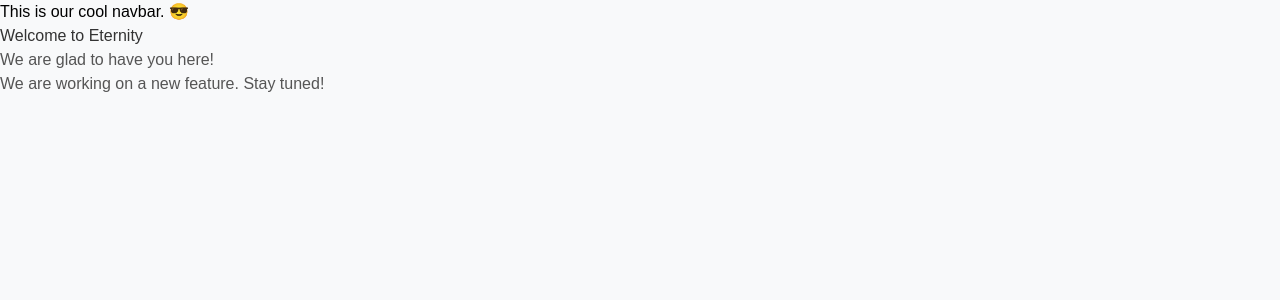
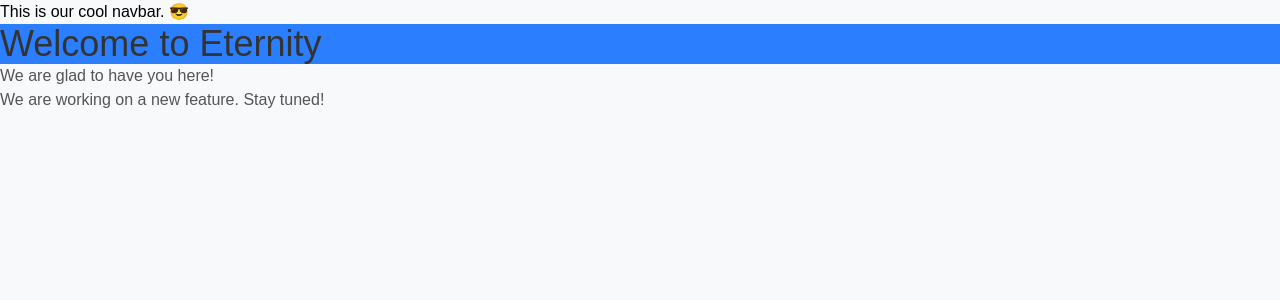
Before and after one commit to StarDust130/Django, a Django app: page / in a window 1280 px wide. Shown: the top 300 px of the page. Run offline with Django 5.2, Linux system fonts and the light colour scheme; some libraries are stand-ins or nearby versions.

Commit message:
Enhance index.html with Tailwind CSS classes for improved styling and add styles.css for Tailwind CSS integration

```diff
--- a/eternity/templates/website/index.html
+++ b/eternity/templates/website/index.html
@@ -2,7 +2,7 @@
 
 {% block title %}Eternity{% endblock %}
 {% block content %}
-    <h1>Welcome to Eternity</h1>
+    <h1 class="bg-blue-500 text-4xl">Welcome to Eternity</h1>
     <p>We are glad to have you here!</p>
     <p>We are working on a new feature. Stay tuned!</p>
 {% endblock %}
--- /dev/null
+++ b/eternity/theme/static/css/dist/styles.css
@@ -0,0 +1,270 @@
+/*! tailwindcss v4.1.6 | MIT License | https://tailwindcss.com */
+@layer properties;
+@layer theme, base, components, utilities;
+@layer theme {
+  :root, :host {
+    --font-sans: ui-sans-serif, system-ui, sans-serif, "Apple Color Emoji",
+      "Segoe UI Emoji", "Segoe UI Symbol", "Noto Color Emoji";
+    --font-serif: ui-serif, Georgia, Cambria, "Times New Roman", Times, serif;
+    --font-mono: ui-monospace, SFMono-Regular, Menlo, Monaco, Consolas, "Liberation Mono",
+      "Courier New", monospace;
+    --color-blue-500: oklch(62.3% 0.214 259.815);
+    --color-gray-50: oklch(98.5% 0.002 247.839);
+    --text-4xl: 2.25rem;
+    --text-4xl--line-height: calc(2.5 / 2.25);
+    --text-5xl: 3rem;
+    --text-5xl--line-height: 1;
+    --text-8xl: 6rem;
+    --text-8xl--line-height: 1;
+    --tracking-normal: 0em;
+    --leading-normal: 1.5;
+    --default-font-family: var(--font-sans);
+    --default-mono-font-family: var(--font-mono);
+  }
+}
+@layer base {
+  *, ::after, ::before, ::backdrop, ::file-selector-button {
+    box-sizing: border-box;
+    margin: 0;
+    padding: 0;
+    border: 0 solid;
+  }
+  html, :host {
+    line-height: 1.5;
+    -webkit-text-size-adjust: 100%;
+    tab-size: 4;
+    font-family: var(--default-font-family, ui-sans-serif, system-ui, sans-serif, "Apple Color Emoji", "Segoe UI Emoji", "Segoe UI Symbol", "Noto Color Emoji");
+    font-feature-settings: var(--default-font-feature-settings, normal);
+    font-variation-settings: var(--default-font-variation-settings, normal);
+    -webkit-tap-highlight-color: transparent;
+  }
+  hr {
+    height: 0;
+    color: inherit;
+    border-top-width: 1px;
+  }
+  abbr:where([title]) {
+    -webkit-text-decoration: underline dotted;
+    text-decoration: underline dotted;
+  }
+  h1, h2, h3, h4, h5, h6 {
+    font-size: inherit;
+    font-weight: inherit;
+  }
+  a {
+    color: inherit;
+    -webkit-text-decoration: inherit;
+    text-decoration: inherit;
+  }
+  b, strong {
+    font-weight: bolder;
+  }
+  code, kbd, samp, pre {
+    font-family: var(--default-mono-font-family, ui-monospace, SFMono-Regular, Menlo, Monaco, Consolas, "Liberation Mono", "Courier New", monospace);
+    font-feature-settings: var(--default-mono-font-feature-settings, normal);
+    font-variation-settings: var(--default-mono-font-variation-settings, normal);
+    font-size: 1em;
+  }
+  small {
+    font-size: 80%;
+  }
+  sub, sup {
+    font-size: 75%;
+    line-height: 0;
+    position: relative;
+    vertical-align: baseline;
+  }
+  sub {
+    bottom: -0.25em;
+  }
+  sup {
+    top: -0.5em;
+  }
+  table {
+    text-indent: 0;
+    border-color: inherit;
+    border-collapse: collapse;
+  }
+  :-moz-focusring {
+    outline: auto;
+  }
+  progress {
+    vertical-align: baseline;
+  }
+  summary {
+    display: list-item;
+  }
+  ol, ul, menu {
+    list-style: none;
+  }
+  img, svg, video, canvas, audio, iframe, embed, object {
+    display: block;
+    vertical-align: middle;
+  }
+  img, video {
+    max-width: 100%;
+    height: auto;
+  }
+  button, input, select, optgroup, textarea, ::file-selector-button {
+    font: inherit;
+    font-feature-settings: inherit;
+    font-variation-settings: inherit;
+    letter-spacing: inherit;
+    color: inherit;
+    border-radius: 0;
+    background-color: transparent;
+    opacity: 1;
+  }
+  :where(select:is([multiple], [size])) optgroup {
+    font-weight: bolder;
+  }
+  :where(select:is([multiple], [size])) optgroup option {
+    padding-inline-start: 20px;
+  }
+  ::file-selector-button {
+    margin-inline-end: 4px;
+  }
+  ::placeholder {
+    opacity: 1;
+  }
+  @supports (not (-webkit-appearance: -apple-pay-button))  or (contain-intrinsic-size: 1px) {
+    ::placeholder {
+      color: currentcolor;
+    }
+    @supports (color: color-mix(in lab, red, red)) {
+      ::placeholder {
+        color: color-mix(in oklab, currentcolor 50%, transparent);
+      }
+    }
+  }
+  textarea {
+    resize: vertical;
+  }
+  ::-webkit-search-decoration {
+    -webkit-appearance: none;
+  }
+  ::-webkit-date-and-time-value {
+    min-height: 1lh;
+    text-align: inherit;
+  }
+  ::-webkit-datetime-edit {
+    display: inline-flex;
+  }
+  ::-webkit-datetime-edit-fields-wrapper {
+    padding: 0;
+  }
+  ::-webkit-datetime-edit, ::-webkit-datetime-edit-year-field, ::-webkit-datetime-edit-month-field, ::-webkit-datetime-edit-day-field, ::-webkit-datetime-edit-hour-field, ::-webkit-datetime-edit-minute-field, ::-webkit-datetime-edit-second-field, ::-webkit-datetime-edit-millisecond-field, ::-webkit-datetime-edit-meridiem-field {
+    padding-block: 0;
+  }
+  :-moz-ui-invalid {
+    box-shadow: none;
+  }
+  button, input:where([type="button"], [type="reset"], [type="submit"]), ::file-selector-button {
+    appearance: button;
+  }
+  ::-webkit-inner-spin-button, ::-webkit-outer-spin-button {
+    height: auto;
+  }
+  [hidden]:where(:not([hidden="until-found"])) {
+    display: none !important;
+  }
+}
+@layer utilities {
+  .static {
+    position: static;
+  }
+  .container {
+    width: 100%;
+  }
+  @media (width >= 40rem) {
+    .container {
+      max-width: 40rem;
+    }
+  }
+  @media (width >= 48rem) {
+    .container {
+      max-width: 48rem;
+    }
+  }
+  @media (width >= 64rem) {
+    .container {
+      max-width: 64rem;
+    }
+  }
+  @media (width >= 80rem) {
+    .container {
+      max-width: 80rem;
+    }
+  }
+  @media (width >= 96rem) {
+    .container {
+      max-width: 96rem;
+    }
+  }
+  .mx-auto {
+    margin-inline: auto;
+  }
+  .block {
+    display: block;
+  }
+  .flex {
+    display: flex;
+  }
+  .h-screen {
+    height: 100vh;
+  }
+  .items-center {
+    align-items: center;
+  }
+  .justify-center {
+    justify-content: center;
+  }
+  .bg-blue-500 {
+    background-color: var(--color-blue-500);
+  }
+  .bg-gray-50 {
+    background-color: var(--color-gray-50);
+  }
+  .font-serif {
+    font-family: var(--font-serif);
+  }
+  .text-4xl {
+    font-size: var(--text-4xl);
+    line-height: var(--tw-leading, var(--text-4xl--line-height));
+  }
+  .text-5xl {
+    font-size: var(--text-5xl);
+    line-height: var(--tw-leading, var(--text-5xl--line-height));
+  }
+  .text-8xl {
+    font-size: var(--text-8xl);
+    line-height: var(--tw-leading, var(--text-8xl--line-height));
+  }
+  .leading-normal {
+    --tw-leading: var(--leading-normal);
+    line-height: var(--leading-normal);
+  }
+  .tracking-normal {
+    --tw-tracking: var(--tracking-normal);
+    letter-spacing: var(--tracking-normal);
+  }
+  .text-blue-500 {
+    color: var(--color-blue-500);
+  }
+}
+@property --tw-leading {
+  syntax: "*";
+  inherits: false;
+}
+@property --tw-tracking {
+  syntax: "*";
+  inherits: false;
+}
+@layer properties {
+  @supports ((-webkit-hyphens: none) and (not (margin-trim: inline))) or ((-moz-orient: inline) and (not (color:rgb(from red r g b)))) {
+    *, ::before, ::after, ::backdrop {
+      --tw-leading: initial;
+      --tw-tracking: initial;
+    }
+  }
+}
```
